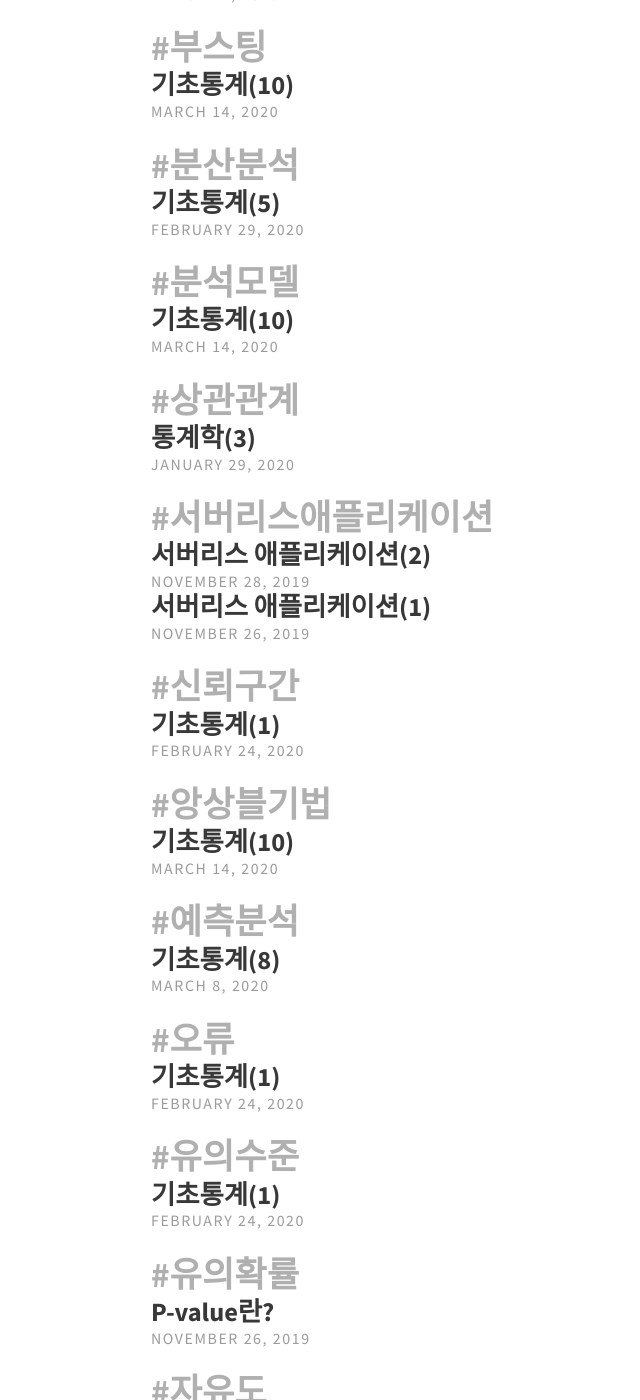
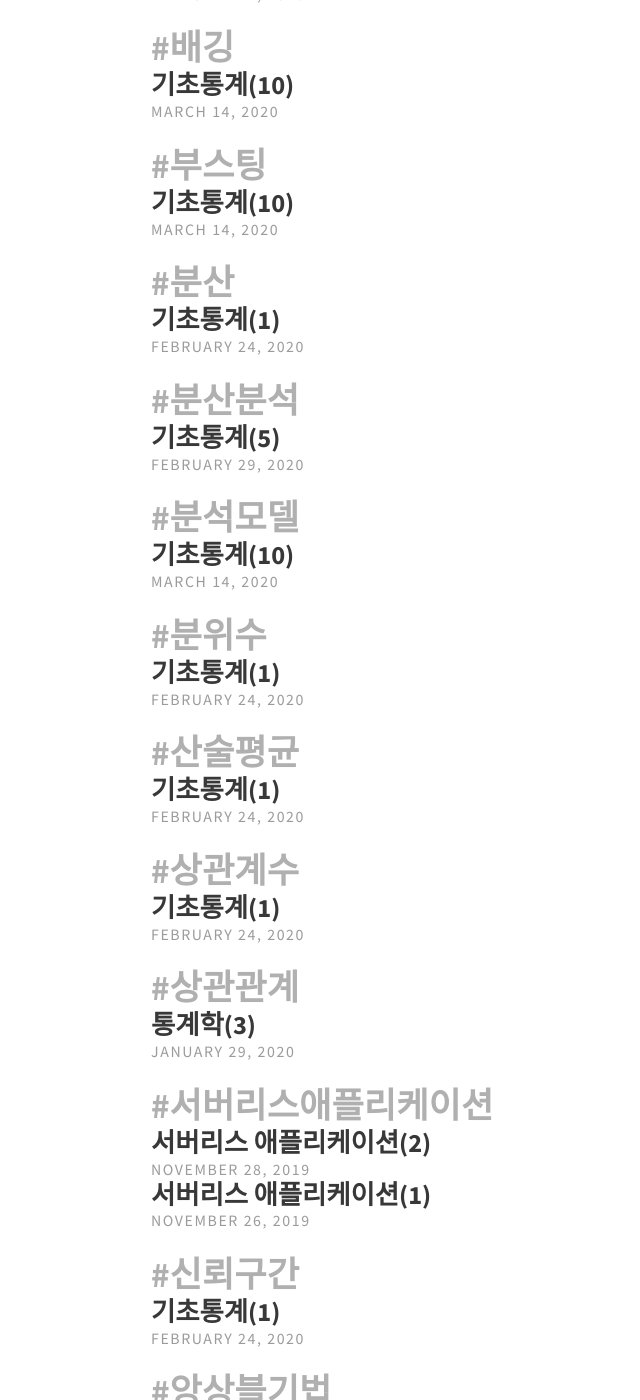
Before and after one commit to BoKyeong-Kim/BoKyeong-Kim.github.io, a Jekyll site: the page built from tags.html, in a window 1280 px wide and 1400 px high, scrolled down 9982 px. Shown: the whole window, without its empty margins (105-745 px from the left). Built offline with Jekyll 4.4.1, drawn with Linux system fonts in a browser that asks for light colours; nearby versions of some CDN libraries; some of the changed lines change nothing that is shown; some of the changed text lies outside the part shown.

Commit message:
modify posting statistics_basic(1)

```diff
--- a/_posts/Data-Statistics/2020-02-24-statistics_basic(1).md
+++ b/_posts/Data-Statistics/2020-02-24-statistics_basic(1).md
@@ -7,10 +7,11 @@
 changefreq : daily
 priority : 1.0
 categories : [Data/Statistics]
-tags: [데이터, 통계, 가설, 오류, 모집단, 표본설정, 확률분포, 검정통계량, 유의수준, 신뢰구간]
+tags: [데이터, 통계, 가설, 오류, 모집단, 표본설정, 확률분포, 검정통계량, 유의수준, 신뢰구간, 분위수, 분산, 산술평균, 기하평균, 조화평균, 상관계수]
 ---
 
-
+- 통계학이란?
+- 분위수와 분산
 - 가설과 오류
 - 모집단과 표본설정
 - 확률분포와 검정통계량
@@ -19,6 +20,101 @@
 <br>
 
 -------------------------------
+
+### 통계학이란?
+#### 통계학
+- 데이터를 통계량(평균 등)이나 그림, 표로 정리하여 그 특징을 파악하는 학문
+
+<br>
+
+#### 종류
+- 기술통계학 : 데이터의 특징 파악
+	- 평균, 분산, 상관함수 등
+	- 대상 : 많은(표본크기가 큰) 데이터
+- 추측통계학 : 표본의 정보를 사용하여 모집단의 특성을 추측
+	- 불편추정, 신뢰구간의 추정(선거 속보, TV시청률), 가설검성, 다변량 분석 등
+
+<br>
+
+#### 여러가지 평균
+- 산술평균 : 데이터 총합을 데이터의 개수로 나눈 것(평균에서 벗어난 값의 영향을 강하게 받음)
+- 기하평균 : 성장률과 이율의 평균값을 계산하고 싶을 때 이용(ex. 연 성장률, 전년대비)
+- 조화평균 : 속도나 전기저항의 평균값에 이용(ex. 일정한 거리 이동할 때 평균속도)
+
+<br>
+
+### 데이터의 분산
+#### 분위수
+- n개의 데이터를 작은 수에서부터 큰 수의 순으로 늘어놓고, 그것을 k등분 했을 때, 그 경계가 된 수치를 분위수라고 함
+- 자주 사용되는 것은 사분위수(k=4)
+	- 수치가 작은 쪽부터 제1사분위수, 제2사분위수(중앙값), 제3사분위수라고 한다.
+
+<br>
+
+#### 사분위 범위
+- 제3사분위수 - 제1사분위수
+- 데이터가 중앙값 주위에 집중할수록 사분위범위는 작아진다.
+
+<br>
+
+#### 편차
+- 데이터의 값(x) - 평균값($$\bar{x}$$)
+- 편차(절댓값)가 큰 데이터가 많으면 분산의 크기가 큰 데이터 세트라고 할 수 있음
+
+<br>
+
+#### 분산
+- 편차는 개별 데이터에 대해 계산되지만, 분산은 그것을 하나의 지표로 한 것
+- 편차 제곱의 평균값
+
+<br>
+
+#### 표준편차(std)
+- 분산의 양의 제곱근.
+- 단위가 데이터와 같으므로 편리
+
+<br>
+
+#### 이상치
+- 데이터의 평균에서 멀리 떨어져 있는 값
+- 이상치인지 확인할 때 가장 많이 쓰는 방법은 그 값이 제 3사분위수와 제 1사분위수로부터 1.5 * $$\text{IQR}$$만큼 오른쪽에 있거나 왼쪽에 있는지를 확인하는 방법
+
+<br>
+
+#### 변동계수
+- 두 개의 데이터가 흩어진 정도를 비교
+	- 다른 단위를 가진 그룹 간에 흩어진 정도를 비교할 때 사용
+- 변동계수(CV) = 표준편차(S) / 평균($$\bar{x}$$)
+
+<br>
+
+### 상관계수
+- 상관의 정도를 나타내는 지표
+	- '한쪽이 증가하면 다른쪽도 증가한다', '한쪽이 증가하면 다른쪽은 감소한다'와 같은 직선적인 관계를 상관이라고 함
+- -1에서 1사이의 값을 취함
+- 1에 가까우면 양의 상관
+	- 산포도상의 점은 오른쪽위에 분포
+- -1에 가까우면 음의 상관
+	- 산포도상의 점은 오른쪽 아래에 분포
+- 0애 가까운 경우는 상관없음
+	- 산포도상의 점은 원을 그리듯 분포
+
+<br>
+
+
+#### 순위상관
+- 순위 데이터밖에 사용할 수 없는 경우
+- 두 변수 간에 곡선적인 관계가 상정되는 경우
+- 스피어만의 순위 상관계수
+	- 순위 데이터에 대해 계산한 피어슨 확률 상관계수
+	- 연속변수(연속적인 값을 취하는 변수)일 경우는 먼저 순위 데이터로 변환
+- 켄달의 순위 상관계수
+	- ex) 국어석차 - 영어석차
+	- x에 대한 순위와 y에 대한 순위가 일치하는지의 여부에 주목해서 상관의 정도를 측정하는 지표
+
+<br>
+
+---------------------------
 
 ### 가설과 오류
 
@@ -161,3 +257,5 @@
 -------------
 
 * 출처 : 통계 기반 데이터 분석 강의 [https://e-koreatech.step.or.kr/page/lms/learning?m1=home%25&course_id=100168%25](https://e-koreatech.step.or.kr/page/lms/learning?m1=home%25&course_id=100168%25)
+
+- 참고 : 통계학 도감(쿠리하라 신이치)
```
